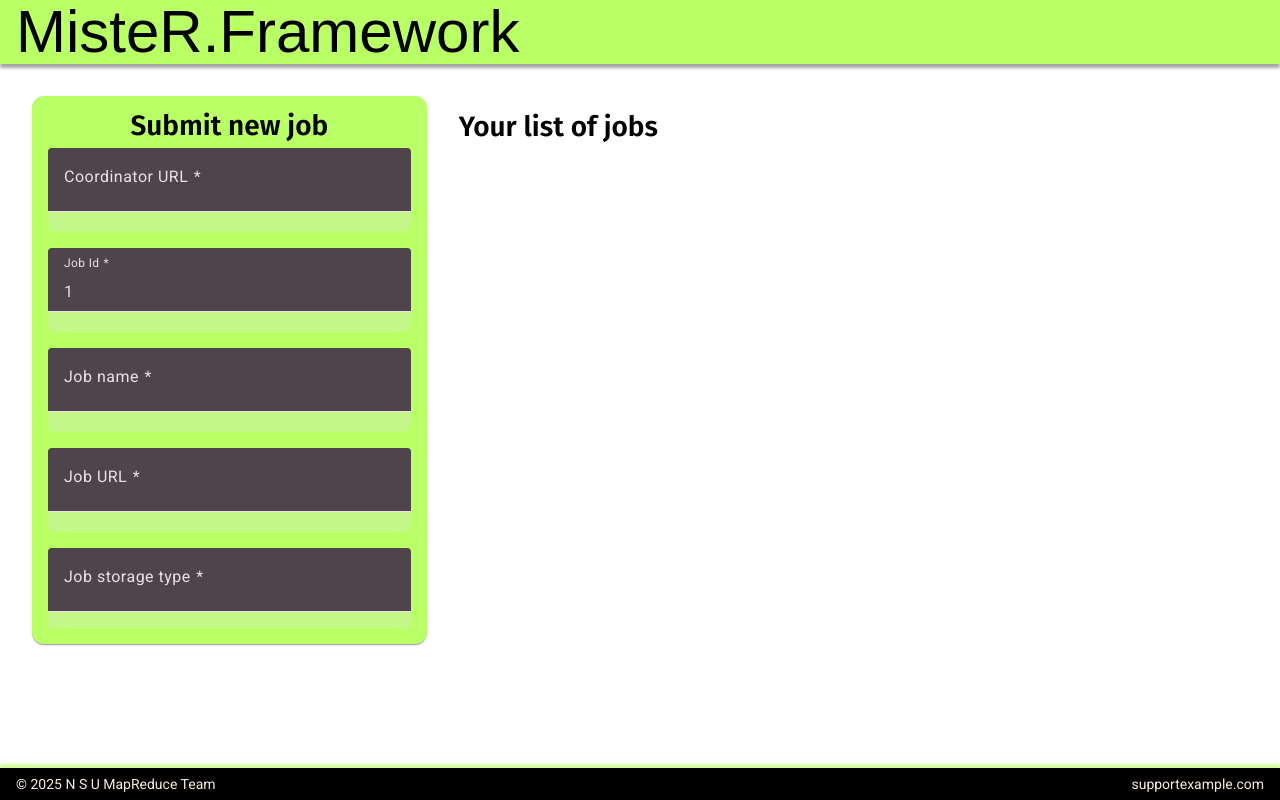
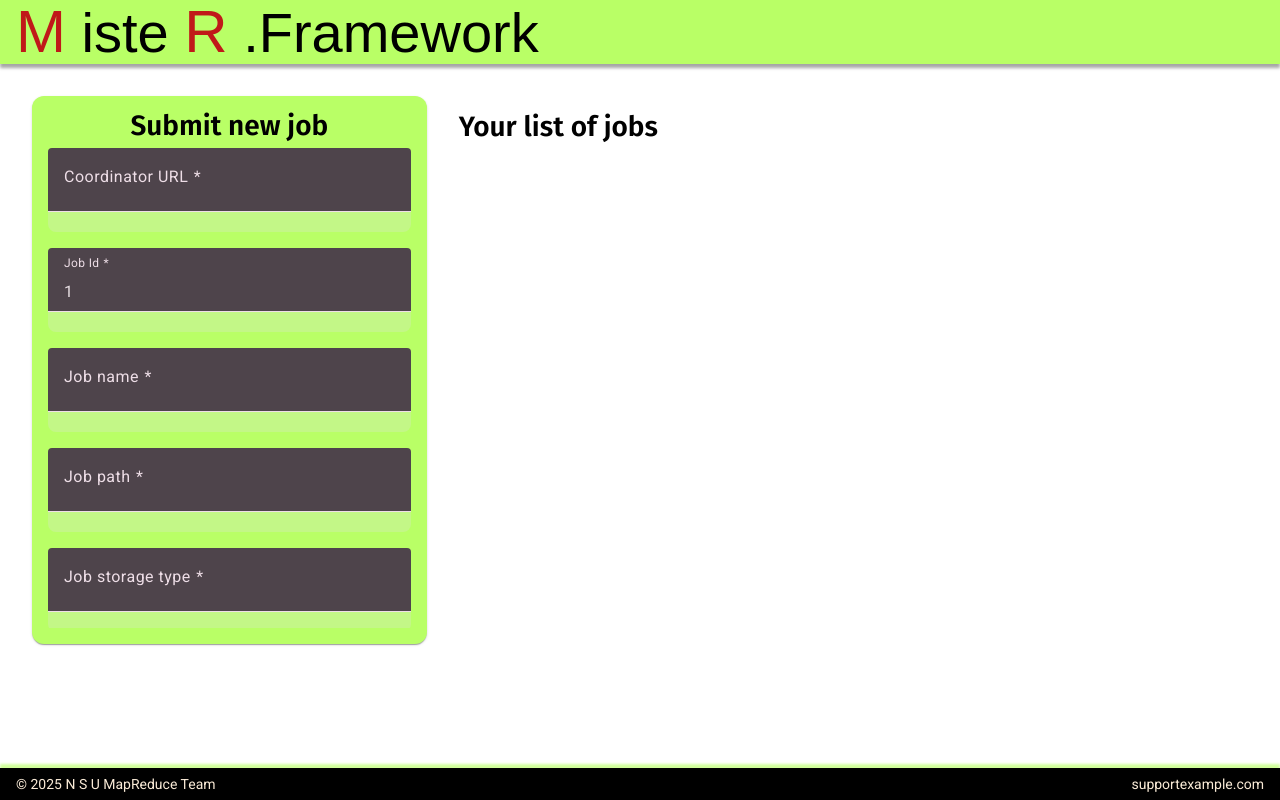
Before and after one commit to MlronGaskov/MapReduceFramework, an Angular app in the folder mr-web/: page / in a window 1280 px wide. Built offline with nearby package versions, Linux system fonts and the light colour scheme; a web font is replaced by a local one.

Commit message:
[mr-41383471][web] Add styles and change job deletion process

```diff
--- a/mr-web/src/app/features/jobs/job-dashboard/job-dashboard.component.ts
+++ b/mr-web/src/app/features/jobs/job-dashboard/job-dashboard.component.ts
@@ -9,7 +9,6 @@ import { JobListComponent } from '../job-list/job-list.component';
   styleUrl: './job-dashboard.component.scss'
 })
 export class JobDashboardComponent {
-  /** метод придёт от JobUploader → пробрасываем вниз в JobList (через template reference) */
   refreshList(list: any) {
     list?.reload();
   }
--- a/mr-web/src/app/features/jobs/job-details-dialog/job-details-dialog.component.ts
+++ b/mr-web/src/app/features/jobs/job-details-dialog/job-details-dialog.component.ts
@@ -24,19 +24,16 @@ export class JobDetailsDialogComponent {
     @Inject(MAT_DIALOG_DATA) readonly data: DialogData,
     private readonly jobService: JobService
   ) {
-    console.log("Constructor started");
-    this.loadStatic();
     this.refreshProgress();
   }
 
   private loadStatic(): void {
-    console.log("loadStatic started");
     this.jobInfo$ = this.jobService.getJobInfo(this.data.jobId - 1);
     console.log(this.jobInfo$);
   }
 
   refreshProgress(): void {
-    console.log("refresh started");
+    this.loadStatic();
     this.progress$ = this.jobService.getProgress(this.data.jobId - 1);
   }
 }
--- a/mr-web/src/app/features/jobs/job-list/job-list-item/job-list-item.component.html
+++ b/mr-web/src/app/features/jobs/job-list/job-list-item/job-list-item.component.html
@@ -9,7 +9,7 @@
     <span class="date">{{ job.submissionTime }}</span>
 
     <button mat-icon-button class="delete" color="warn" aria-label="Delete"
-            (click)="remove.emit(job.jobId)">
+            (click)="delete()">
       <mat-icon>delete</mat-icon>
     </button>
 </div>
--- a/mr-web/src/app/features/jobs/job-list/job-list-item/job-list-item.component.ts
+++ b/mr-web/src/app/features/jobs/job-list/job-list-item/job-list-item.component.ts
@@ -1,6 +1,8 @@
 import { Input, Output, ChangeDetectionStrategy, Component, EventEmitter } from '@angular/core';
 import { MatIconModule } from '@angular/material/icon';
-import { DatePipe } from '@angular/common';
+
+import { JobService } from '../../job.service';
+import { MatSnackBar } from '@angular/material/snack-bar';
 
 export interface JobSummary {
   jobId: number;
@@ -16,9 +18,22 @@ export interface JobSummary {
   changeDetection: ChangeDetectionStrategy.OnPush
 })
 export class JobListItemComponent {
+    constructor(
+    private readonly jobService: JobService,
+    private readonly snack: MatSnackBar
+  ) {}
+
   @Input() job!: JobSummary;
 
   @Output() open = new EventEmitter<number>();
 
-  @Output() remove = new EventEmitter<number>();
+  @Output() deleted = new EventEmitter<void>();
+
+  delete(): void {
+  this.jobService.deleteJob(this.job.jobId - 1).subscribe({
+    next: () => this.deleted.emit(),
+    error: err => this.snack.open('Delete failed', 'Close', {duration: 3000}),
+  });
 }
+
+}
--- a/mr-web/src/app/features/jobs/job-list/job-list.component.html
+++ b/mr-web/src/app/features/jobs/job-list/job-list.component.html
@@ -3,6 +3,6 @@
       *ngFor="let j of jobs$ | async"
       [job]="j"
       (open)="openJob($event)"
-      (remove)="deleteJob($event)">
+      (deleted)="reload()">
     </app-job-list-item>
 </div>
--- a/mr-web/src/app/features/jobs/job-list/job-list.component.ts
+++ b/mr-web/src/app/features/jobs/job-list/job-list.component.ts
@@ -7,6 +7,7 @@ import { JobListItemComponent } from './job-list-item/job-list-item.component';
 import { JobService } from '../job.service';
 import { JobDetailsDialogComponent } from '../job-details-dialog/job-details-dialog.component';
 import { JobSummary } from './job-list-item/job-list-item.component';
+import { MatSnackBar } from '@angular/material/snack-bar';
 
 @Component({
   selector: 'app-job-list',
@@ -19,7 +20,8 @@ export class JobListComponent {
 
   constructor(
     private readonly jobService: JobService,
-    private readonly dialog: MatDialog
+    private readonly dialog: MatDialog,
+    private readonly snack: MatSnackBar
   ) {}
 
   openJob(jobId: number): void {
@@ -29,14 +31,19 @@ export class JobListComponent {
     });
   }
 
-  deleteJob(jobId: number): void {
-    this.jobService.deleteJob(jobId - 1).subscribe({
-      next: () => console.log('Job deleted', jobId),
-      error: err => console.error(err),
-    });
-  }
+  // deleteJob(jobId: number): void {
+  //   this.jobService.deleteJob(jobId - 1).subscribe({
+  //     next: () => {
+  //       this.snack.open(`Job ${jobId} deleted`, 'Close', { duration: 3000 })
+  //       this.reload();
+  //     },
+  //     error: err => this.snack.open('Delete failed', 'Close', { duration: 3000 }),
+  //   });
+  // }
 
   reload(): void {
-    this.jobs$ = this.jobService.getJobs();
+    console.log("Reload.");
+    this.jobs$ = this.jobService.getJobs()
+    this.jobs$.forEach((j) => console.log(j));
   }
 }
--- a/mr-web/src/app/features/jobs/job-uploader/job-uploader.component.html
+++ b/mr-web/src/app/features/jobs/job-uploader/job-uploader.component.html
@@ -33,10 +33,10 @@
       </mat-form-field>
 
       <mat-form-field appearance="fill" class="uploader__form">
-        <mat-label for="jobUrl">
-          Job URL
+        <mat-label for="jobPath">
+          Job path
         </mat-label>
-        <input id="jobUrl" class="uploader__form-input" matInput formControlName="jobPath" />
+        <input id="jobPath" class="uploader__form-input" matInput formControlName="jobPath" />
         <mat-error *ngIf="form.controls['jobPath'].hasError('required')">
           URL required
         </mat-error>
--- a/mr-web/src/app/features/jobs/job.service.ts
+++ b/mr-web/src/app/features/jobs/job.service.ts
@@ -1,6 +1,6 @@
 import { HttpClient } from "@angular/common/http";
 import { inject, Injectable } from "@angular/core";
-import { Observable } from "rxjs";
+import { map, Observable } from "rxjs";
 
 import { JobSummary } from './job-list/job-list-item/job-list-item.component';
 
@@ -79,8 +79,11 @@ export class JobService {
   }
 
   deleteJob(id: number): Observable<void> {
-    return this.http.delete<void>(this.api(`/jobs/${id}`));
-  }
+  return this.http.delete(
+    this.api(`/jobs/${id}`),
+    { responseType: 'text' }
+  ).pipe(map(() => void 0));
+}
 
   getJobInfo(id: number): Observable<JobInfo> {
     return this.http.get<JobInfo>(this.api(`/jobs/${id}`));
--- a/mr-web/src/app/layout/header/header.component.html
+++ b/mr-web/src/app/layout/header/header.component.html
@@ -6,5 +6,10 @@
       alt="Logo"
       class="logo"
     /> -->
-    <span class="logo">MisteR.Framework</span>
+    <span class="logo">
+      <span class="logo logo-red">M</span>
+      iste
+      <span class="logo logo-red">R</span>
+      .Framework
+    </span>
 </mat-toolbar>
--- a/mr-web/src/app/layout/header/header.component.scss
+++ b/mr-web/src/app/layout/header/header.component.scss
@@ -5,8 +5,13 @@
 
   .logo {
     font-family: "Jaro", sans-serif;
-    font-size: 60px;
+    font-size: 3.5rem;
     color: black;
     margin-right: 0.75rem;
+    &-red {
+      margin: 0;
+      font-size: 3.75rem;
+      color:rgb(192, 25, 25);
+    }
   }
 }
--- a/mr-web/src/styles.scss
+++ b/mr-web/src/styles.scss
@@ -3,3 +3,24 @@
 html, body { height: 100%; }
 body { margin: 0; font-family: Roboto, "Helvetica Neue", sans-serif; }
 input:focus, input { outline: none !important; border: none !important; }
+
+::-webkit-scrollbar {
+	height: 1.5rem;
+    width: 1.5rem;
+}
+::-webkit-scrollbar-thumb {
+	border-radius: 9999px;
+    border-color: transparent;
+    border-style: solid;
+    background-clip: padding-box;
+    background-color: #4e444b;
+    border-width: 0.5rem;
+}
+::-webkit-scrollbar-corner {
+	background-color: transparent
+}
+::-webkit-scrollbar-track {
+	border-top-right-radius: inherit;
+    border-bottom-right-radius: inherit;
+    background-color: transparent
+}
```
